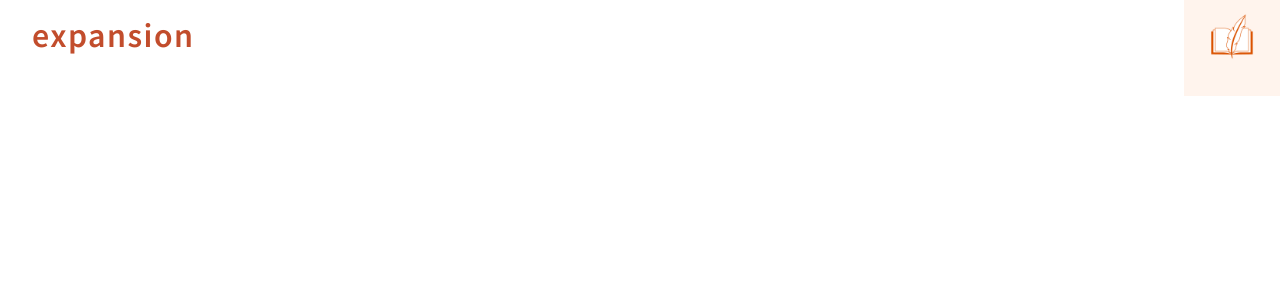
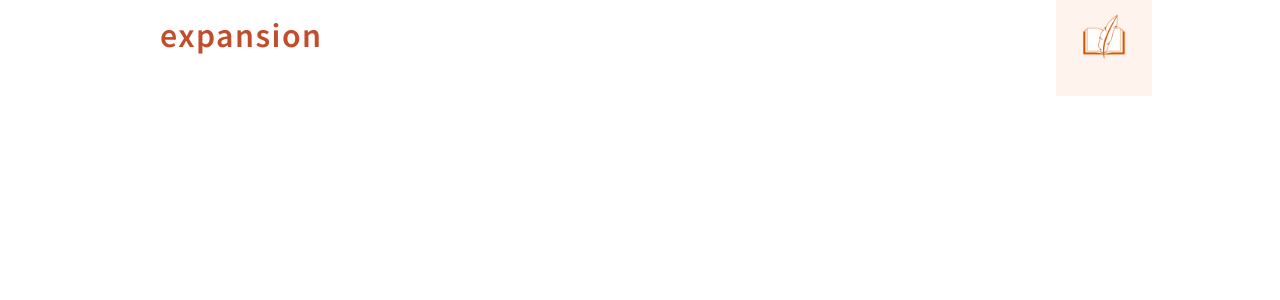
Before and after one commit to charlietait147/expansion, a Next.js app: page / in a window 1280 px wide. Shown: the top 300 px of the page. Built offline with nearby package versions, Linux system fonts and the light colour scheme.

Commit message:
add desktop styles

```diff
--- a/components/Header.tsx
+++ b/components/Header.tsx
@@ -2,7 +2,7 @@ import Image from "next/image";
 import Logo from "../public/images/expansion-logo.png";
 function Header() {
     return (
-        <header className="flex justify-between pb-2 pl-4 md:pl-8">
+        <header className="flex justify-between pb-2 pl-4 md:pl-8 lg:max-w-screen-lg m-auto">
             <h1 className=" text-2xl font-semibold text-title pt-4 tracking-wider md:text-3xl">expansion</h1>
             <Image src = {Logo} alt="expansion logo" className="w-20 md:w-24" />
         </header>
```
